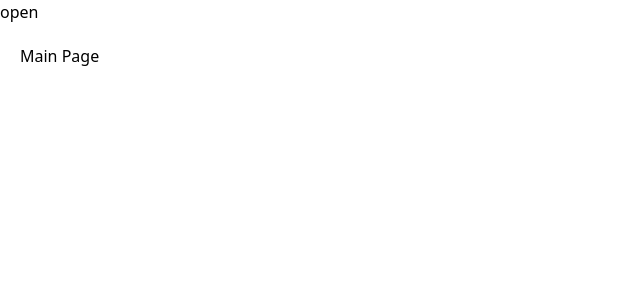
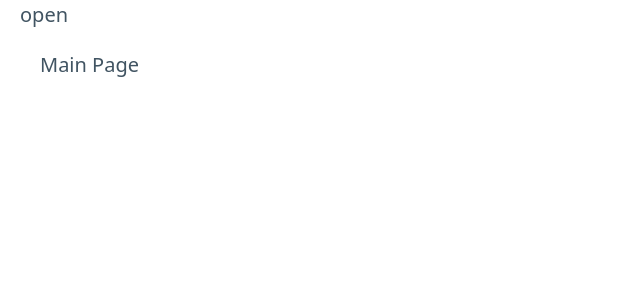
Before and after one commit to sambuahin/Omillie, an Angular app: page / in a window 1280 px wide. Shown: the top 300 px of the page, without its empty margins (0-640 px from the left). Built offline with nearby package versions, Linux system fonts and the light colour scheme.

Commit message:
added pico css

```diff
--- a/package.json
+++ b/package.json
@@ -32,6 +32,7 @@
     "@angular/platform-server": "^21.1.0",
     "@angular/router": "^21.1.0",
     "@angular/ssr": "^21.1.3",
+    "@picocss/pico": "^2.1.1",
     "@tailwindplus/elements": "^1.0.22",
     "express": "^5.1.0",
     "rxjs": "~7.8.0",
--- a/src/app/app.html
+++ b/src/app/app.html
@@ -1,4 +1,4 @@
-<main class="main">
+<main class="container-fluid">
   <div class="content">
     <app-navigation> </app-navigation>
     <app-front-banner> </app-front-banner>
--- a/src/index.html
+++ b/src/index.html
@@ -6,6 +6,7 @@
   <base href="/">
   <meta name="viewport" content="width=device-width, initial-scale=1">
   <link rel="icon" type="image/x-icon" href="favicon.ico">
+  <link rel="stylesheet" href="node_modules\@picocss\pico\css\pico.min.css">
 </head>
 <body>
   <app-root></app-root>
```
Also changed, not shown: 1 other file (tests, documents, lock files or other folders).
